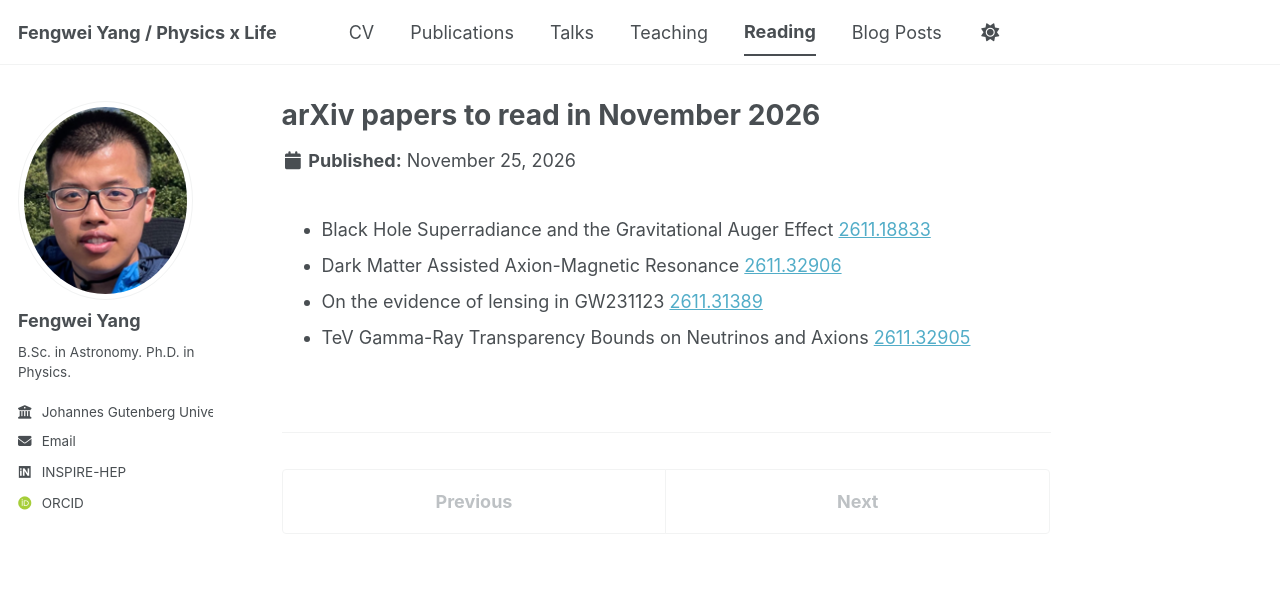
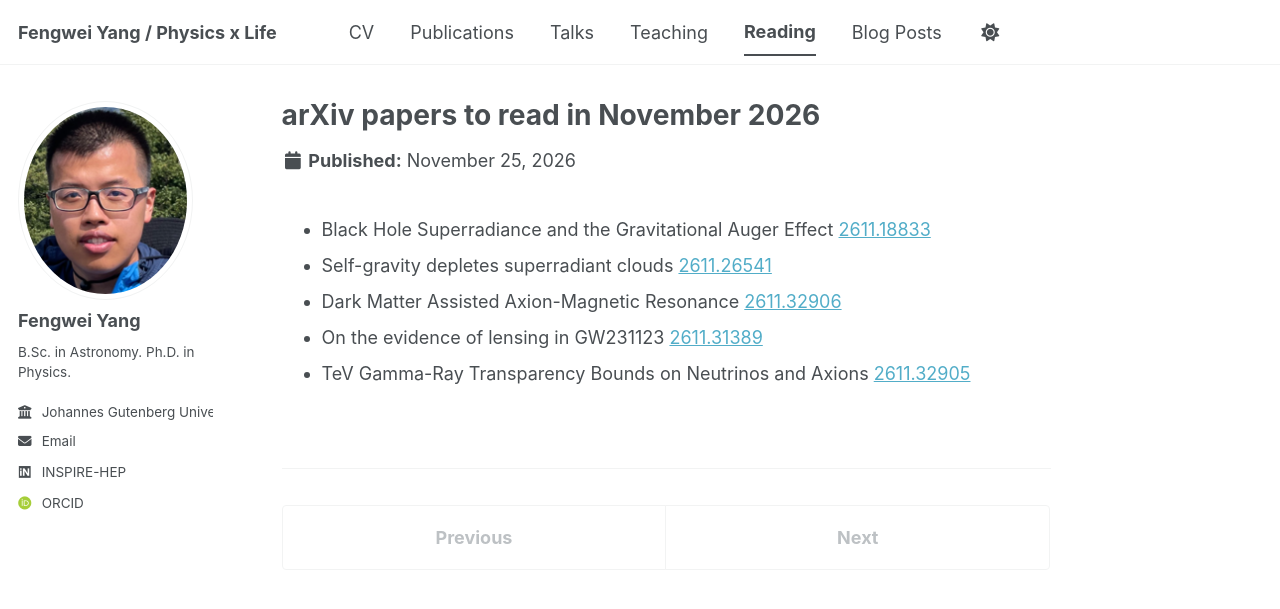
Before and after one commit to F-W-Yang/F-W-Yang.github.io, a Jekyll site: the page built from _portfolio/5-Nov-2026.md, in a window 1280 px wide. Shown: the top 609 px of the page. Built offline with Jekyll 4.4.1, drawn with Linux system fonts in a browser that asks for light colours; some web fonts are replaced; a script bundle is joined from its source files by our own code; library files that are not in the unit come from our copies.

Commit message:
Add new arXiv paper to November 2026 portfolio

```diff
--- a/_portfolio/5-Nov-2026.md
+++ b/_portfolio/5-Nov-2026.md
@@ -3,6 +3,7 @@ title: "arXiv papers to read in November 2026"
 collection: portfolio
 ---
 * Black Hole Superradiance and the Gravitational Auger Effect [2611.18833](https://arxiv.org/pdf/2611.18833)
+* Self-gravity depletes superradiant clouds [2611.26541](https://arxiv.org/pdf/2611.26541)
 * Dark Matter Assisted Axion-Magnetic Resonance [2611.32906](https://arxiv.org/abs/2611.32906)
 * On the evidence of lensing in GW231123 [2611.31389](https://arxiv.org/pdf/2611.31389)
 * TeV Gamma-Ray Transparency Bounds on Neutrinos and Axions [2611.32905](https://arxiv.org/pdf/2611.32905)
```
